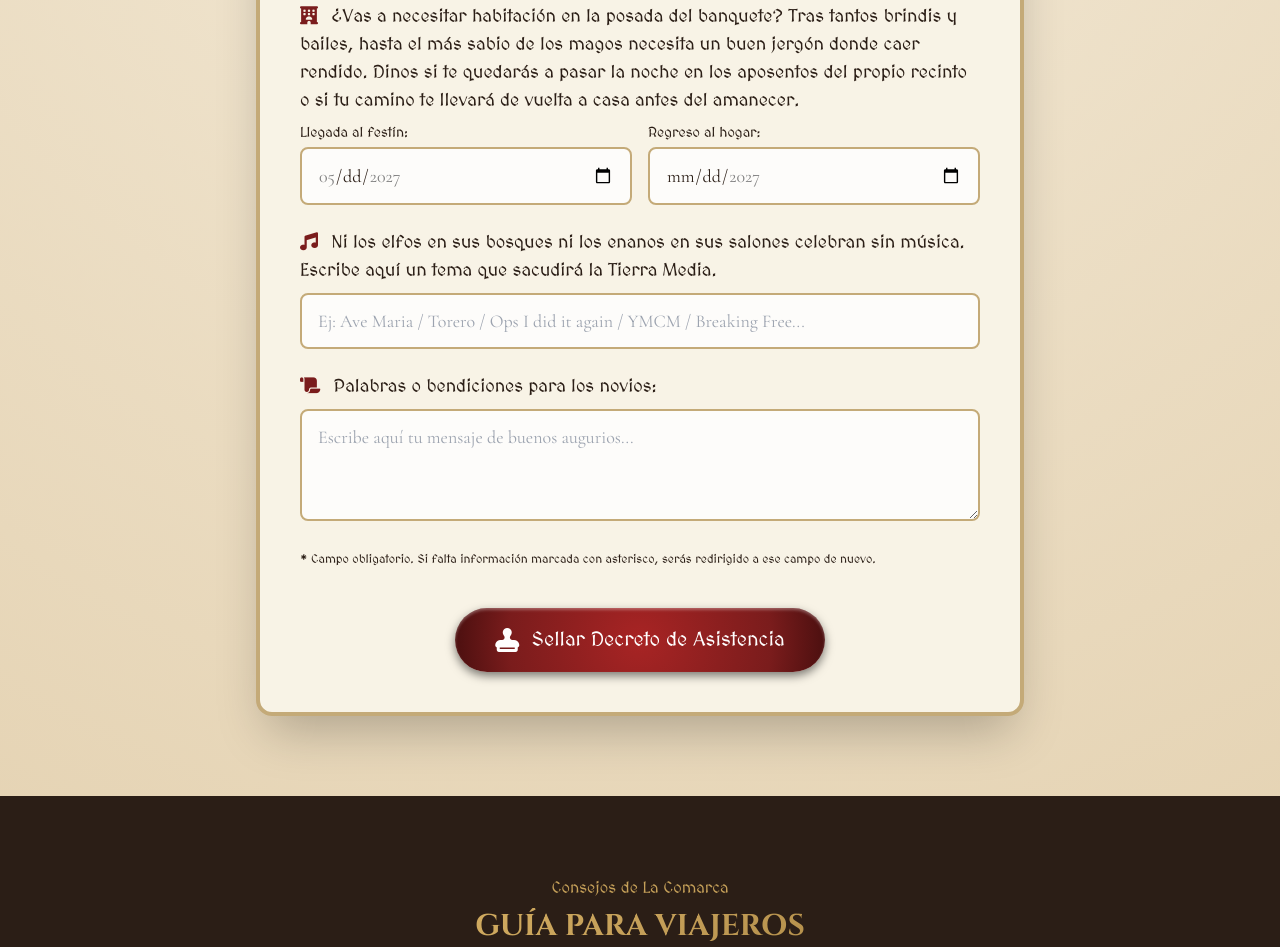
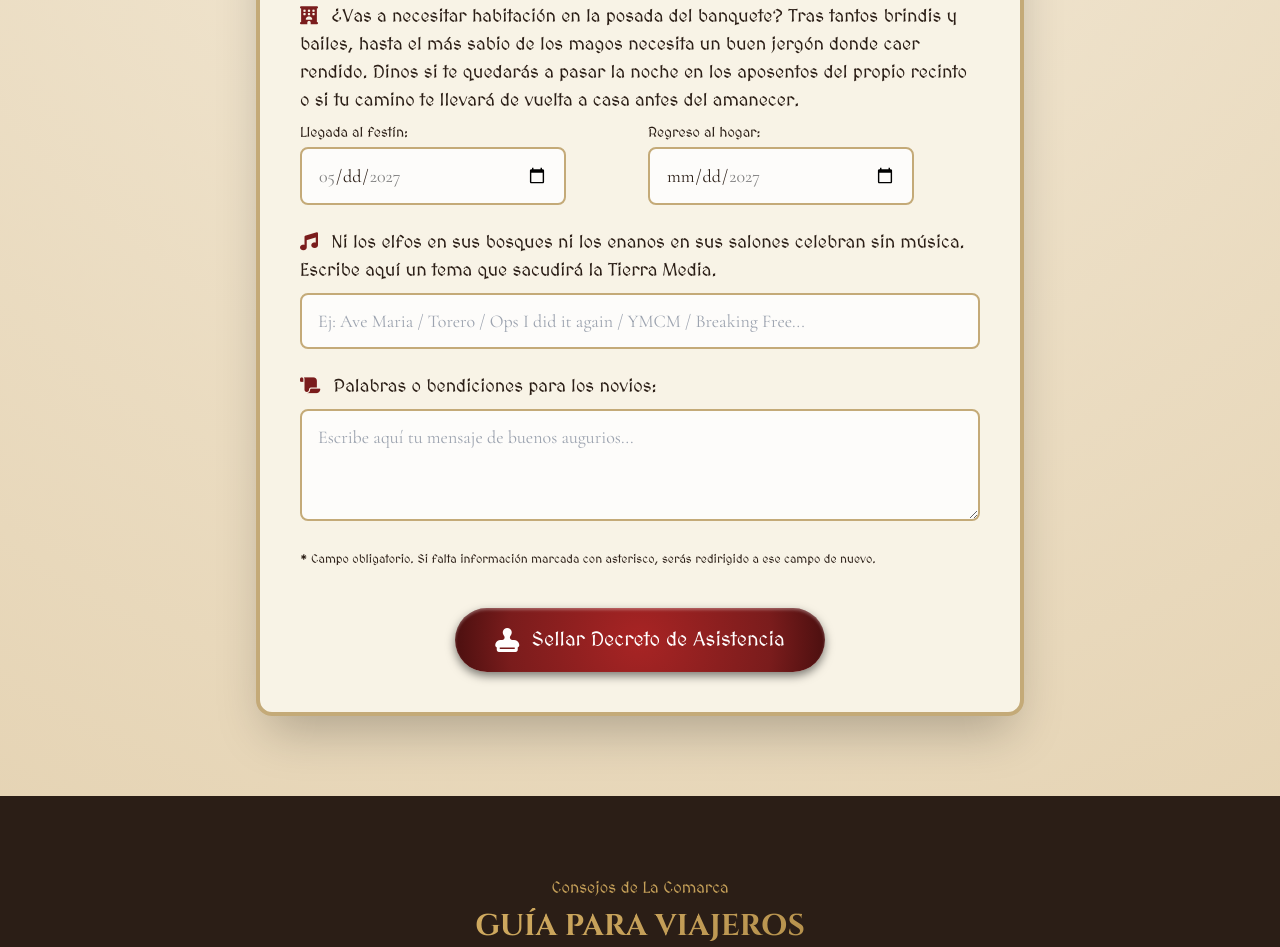
Before and after one commit to SantiMedica/boda, a plain HTML site: page index.html in a window 1280 px wide. Shown: the part 5382-6329 px from the top of the page. Drawn offline with nearby package versions, Linux system fonts and the light colour scheme.

Commit message:
Update index.html

```diff
--- a/index.html
+++ b/index.html
@@ -50,8 +50,8 @@
 
         /* Fuerza a los inputs de fecha en iOS a ajustarse correctamente al contenedor */
 input[type="date"] {
-  width: 100%;
-  max-width: 100%;
+  width: 80%;
+  max-width: 80%;
   min-width: 0;
   box-sizing: border-box;
 }
```
